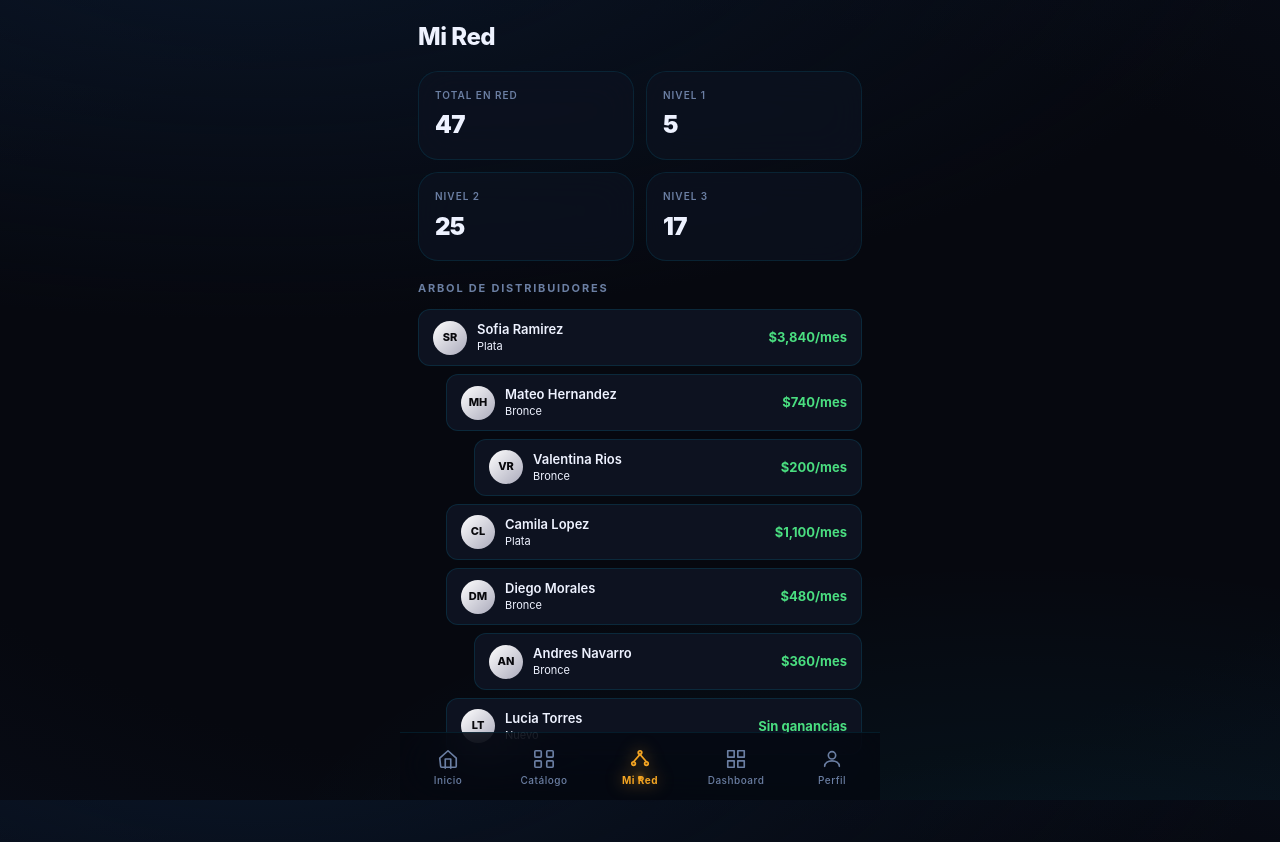
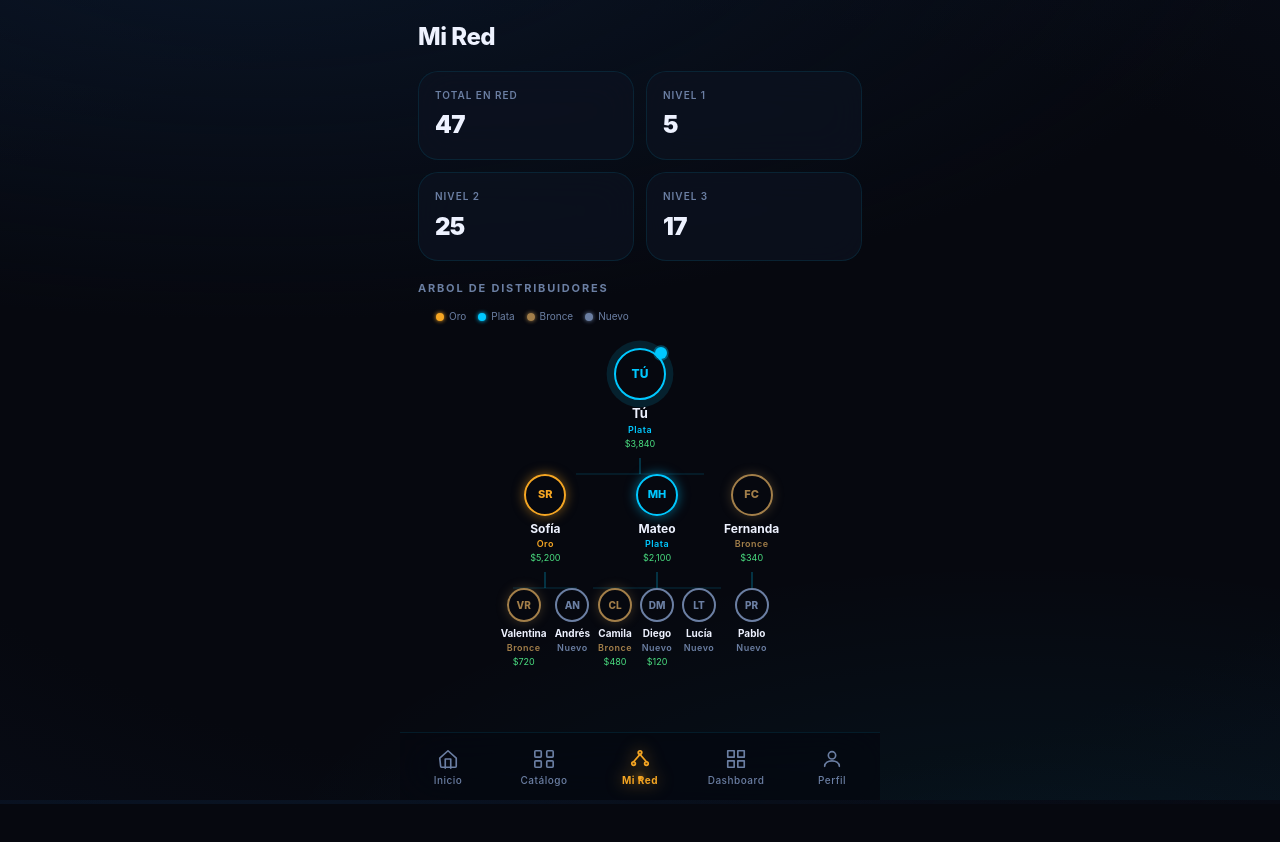
Before and after one commit to turbillon50/zuxen-mexico, a Next.js app: page /red in a window 1280 px wide. Shown: the top 842 px of the page. After the commit the page ends 804 px from the top, so only its background shows below. Built offline with nearby package versions, Linux system fonts and the light colour scheme.

Commit message:
feat: NetworkTree v2 — arbol visual animado, spring, colores por rango

```diff
--- a/components/NetworkTree.tsx
+++ b/components/NetworkTree.tsx
@@ -1,40 +1,119 @@
 "use client";
 import { motion } from "framer-motion";
-const NODES=[
-  {id:1,name:"Sofia Ramirez",nivel:"Plata",earn:3840,l:0,av:"SR"},
-  {id:2,name:"Mateo Hernandez",nivel:"Bronce",earn:740,l:1,av:"MH"},
-  {id:3,name:"Valentina Rios",nivel:"Bronce",earn:200,l:2,av:"VR"},
-  {id:4,name:"Camila Lopez",nivel:"Plata",earn:1100,l:1,av:"CL"},
-  {id:5,name:"Diego Morales",nivel:"Bronce",earn:480,l:1,av:"DM"},
-  {id:6,name:"Andres Navarro",nivel:"Bronce",earn:360,l:2,av:"AN"},
-  {id:7,name:"Lucia Torres",nivel:"Nuevo",earn:0,l:1,av:"LT"},
-];
-export function NetworkTree(){
+
+const RANK_COLOR:Record<string,string>={
+  "Oro":"#f5a623","Plata":"#00c8ff","Bronce":"rgba(180,140,80,.9)","Nuevo":"#6b7fa3"
+};
+const RANK_GLOW:Record<string,string>={
+  "Oro":"rgba(245,166,35,.5)","Plata":"rgba(0,200,255,.5)","Bronce":"rgba(180,140,80,.3)","Nuevo":"transparent"
+};
+
+const ME={id:0,name:"Tú",nivel:"Plata",earn:3840,av:"TÚ",children:[
+  {id:1,name:"Sofía Ramírez",nivel:"Oro",earn:5200,av:"SR",children:[
+    {id:3,name:"Valentina Ríos",nivel:"Bronce",earn:720,av:"VR",children:[]},
+    {id:4,name:"Andrés Nava",nivel:"Nuevo",earn:0,av:"AN",children:[]},
+  ]},
+  {id:2,name:"Mateo Hernández",nivel:"Plata",earn:2100,av:"MH",children:[
+    {id:5,name:"Camila López",nivel:"Bronce",earn:480,av:"CL",children:[]},
+    {id:6,name:"Diego Morales",nivel:"Nuevo",earn:120,av:"DM",children:[]},
+    {id:7,name:"Lucía Torres",nivel:"Nuevo",earn:0,av:"LT",children:[]},
+  ]},
+  {id:8,name:"Fernanda Cruz",nivel:"Bronce",earn:340,av:"FC",children:[
+    {id:9,name:"Pablo Ruiz",nivel:"Nuevo",earn:0,av:"PR",children:[]},
+  ]},
+]};
+
+type Node={id:number;name:string;nivel:string;earn:number;av:string;children:Node[]};
+function TreeNode({node,depth=0,index=0}:{node:Node;depth?:number;index?:number}){
+  const color=RANK_COLOR[node.nivel]||"#6b7fa3";
+  const glow=RANK_GLOW[node.nivel]||"transparent";
+  const isRoot=depth===0;
   return(
-    <div>
-      {NODES.map((node,i)=>(
-        <motion.div key={node.id}
-          initial={{opacity:0,x:-12}} whileInView={{opacity:1,x:0}}
-          viewport={{once:true}} transition={{delay:i*.06,duration:.3}}
-          style={{display:"flex",alignItems:"center",gap:10,padding:"10px 14px",
-            background:"var(--surface)",border:"1px solid var(--border)",
-            borderRadius:12,marginBottom:8,
-            marginLeft:node.l===0?0:node.l===1?28:56}}>
-          <div style={{width:34,height:34,borderRadius:"50%",
-            background:"linear-gradient(135deg,#fff,#aab)",display:"flex",
-            alignItems:"center",justifyContent:"center",
-            fontSize:11,fontWeight:800,color:"#08080c",flexShrink:0}}>
-            {node.av}
-          </div>
-          <div style={{flex:1}}>
-            <div style={{fontSize:13,fontWeight:600}}>{node.name}</div>
-            <div style={{fontSize:11,color:"var(--txt-2)"}}>{node.nivel}</div>
-          </div>
-          <div style={{fontSize:13,fontWeight:700,color:"#4ade80"}}>
-            {node.earn>0?(("$")+node.earn.toLocaleString("es-MX")+"/mes"):"Sin ganancias"}
-          </div>
+    <div style={{display:"flex",flexDirection:"column",alignItems:"center"}}>
+      <motion.div
+        initial={{opacity:0,scale:.6,y:20}}
+        animate={{opacity:1,scale:1,y:0}}
+        transition={{type:"spring",stiffness:300,damping:22,delay:depth*.15+index*.07}}
+        whileTap={{scale:.93}}
+        style={{display:"flex",flexDirection:"column",alignItems:"center",gap:4,
+          cursor:"pointer",position:"relative"}}>
+        {/* Avatar */}
+        <motion.div
+          animate={isRoot?{boxShadow:["0 0 0 0 rgba(0,200,255,.5)","0 0 0 10px rgba(0,200,255,0)","0 0 0 0 rgba(0,200,255,0)"]}:{}}
+          transition={isRoot?{repeat:Infinity,duration:2.4,ease:"easeOut"}:{}}
+          style={{width:isRoot?52:depth===1?42:34,height:isRoot?52:depth===1?42:34,
+            borderRadius:"50%",background:`radial-gradient(135deg,${color}33,rgba(13,18,32,.9))`,
+            border:`2px solid ${color}`,display:"flex",alignItems:"center",justifyContent:"center",
+            fontSize:isRoot?12:depth===1?11:10,fontWeight:800,color,
+            boxShadow:`0 0 12px ${glow}`,position:"relative"}}>
+          {node.av}
+          {isRoot&&(
+            <div style={{position:"absolute",top:-3,right:-3,width:12,height:12,
+              borderRadius:"50%",background:"#00c8ff",
+              boxShadow:"0 0 8px #00c8ff",animation:"pulse-cyan 2s infinite"}}/>
+          )}
         </motion.div>
-      ))}
+        {/* Info */}
+        <div style={{textAlign:"center"}}>
+          <div style={{fontSize:isRoot?13:depth===1?12:10,fontWeight:700,
+            color:"#eef2ff",whiteSpace:"nowrap",maxWidth:80,overflow:"hidden",
+            textOverflow:"ellipsis"}}>{isRoot?"Tú":node.name.split(" ")[0]}</div>
+          <div style={{fontSize:9,color,fontWeight:600,letterSpacing:.5}}>{node.nivel}</div>
+          {node.earn>0&&(
+            <div style={{fontSize:9,color:"#4ade80",marginTop:1}}>
+              ${node.earn.toLocaleString("es-MX")}
+            </div>
+          )}
+        </div>
+      </motion.div>
+      {/* Hijos */}
+      {node.children.length>0&&(
+        <div style={{display:"flex",gap:8,position:"relative",marginTop:8,paddingTop:16}}>
+          {/* Línea vertical desde nodo padre */}
+          <svg style={{position:"absolute",top:0,left:"50%",transform:"translateX(-50%)",overflow:"visible"}}
+            width={2} height={16}>
+            <motion.line x1={1} y1={0} x2={1} y2={16} stroke="rgba(0,200,255,.3)" strokeWidth={1.5}
+              initial={{pathLength:0}} animate={{pathLength:1}}
+              transition={{delay:depth*.2,duration:.5}}/>
+          </svg>
+          {/* Línea horizontal conectora */}
+          {node.children.length>1&&(
+            <svg style={{position:"absolute",top:16,left:"50%",overflow:"visible",
+              transform:`translateX(calc(-50%))`}}
+              width={Math.max((node.children.length-1)*64,1)} height={1}>
+              <motion.line x1={0} y1={0} x2={(node.children.length-1)*64} y2={0}
+                stroke="rgba(0,200,255,.2)" strokeWidth={1}
+                initial={{pathLength:0}} animate={{pathLength:1}}
+                transition={{delay:depth*.2+.2,duration:.5}}/>
+            </svg>
+          )}
+          {node.children.map((child,i)=>(
+            <TreeNode key={child.id} node={child} depth={depth+1} index={i}/>
+          ))}
+        </div>
+      )}
     </div>
   );
 }
+
+export function NetworkTree(){
+  return(
+    <div style={{overflowX:"auto",paddingBottom:16}}>
+      {/* Leyenda */}
+      <div style={{display:"flex",gap:12,padding:"0 18px 16px",flexWrap:"wrap"}}>
+        {Object.entries(RANK_COLOR).map(([rank,color])=>(
+          <div key={rank} style={{display:"flex",alignItems:"center",gap:5}}>
+            <div style={{width:8,height:8,borderRadius:"50%",background:color,
+              boxShadow:`0 0 4px ${color}`}}/>
+            <span style={{fontSize:10,color:"#6b7fa3"}}>{rank}</span>
+          </div>
+        ))}
+      </div>
+      {/* Árbol */}
+      <div style={{display:"flex",justifyContent:"center",padding:"8px 24px 24px",
+        minWidth:"max-content"}}>
+        <TreeNode node={ME}/>
+      </div>
+    </div>
+  );
+}
```
